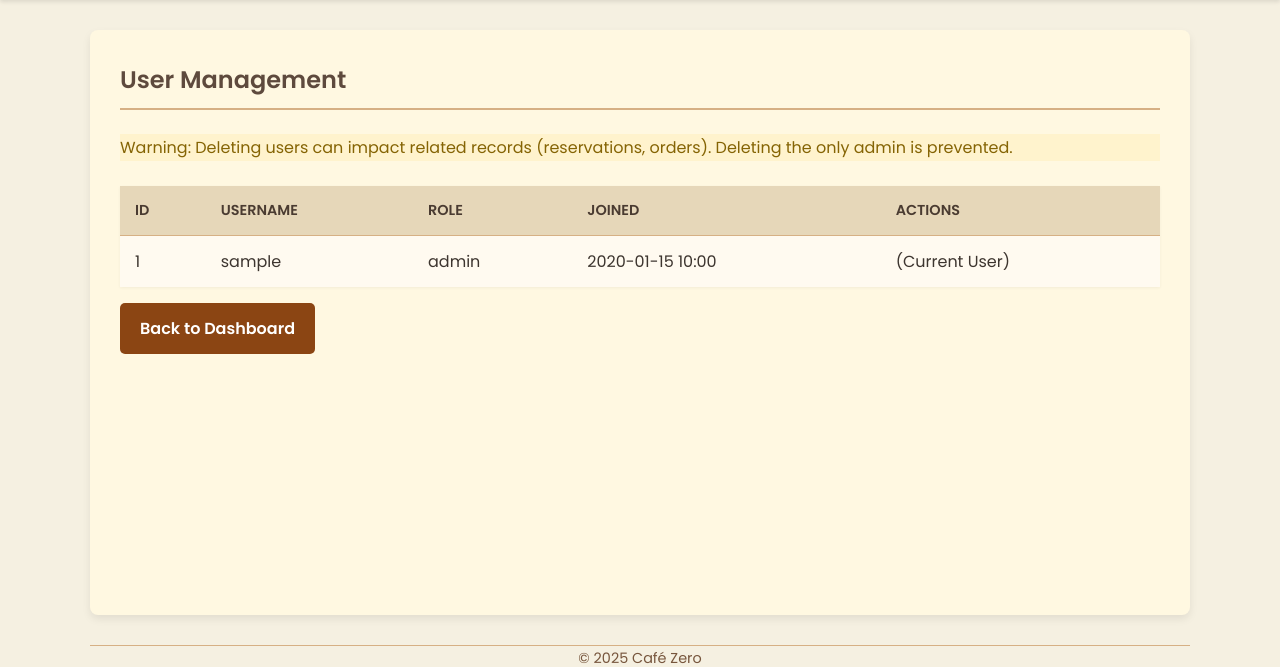
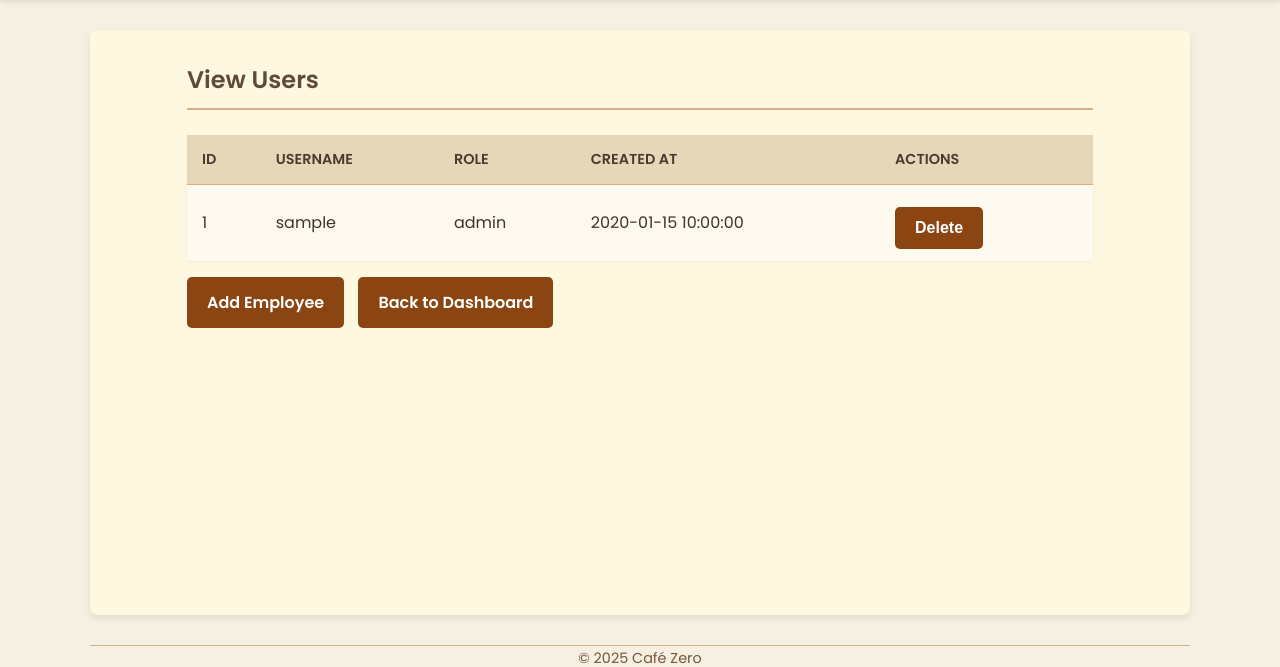
Before and after one commit to AyushZero/cafe-management-SQL, a Flask app: page /admin/users in a window 1280 px wide. Shown: the part 115-782 px from the top of the page. Run offline with Flask 3, Linux system fonts and the light colour scheme; the visitor is signed in with stand-in values (Sample User, id 1); tables that the repository leaves empty or names only in its code hold one stand-in row (values such as "Sample post").

Commit message:
Changed Complete order functionality.

```diff
--- a/app.py
+++ b/app.py
@@ -826,35 +826,76 @@ def employee_add_item(reservation_id):
             (order_id, order_id)
         )
 
-        # Get the updated order total
-        cursor.execute("SELECT total_amount FROM orders WHERE id = %s", (order_id,))
-        order_total = cursor.fetchone()[0]
-
-        # Award loyalty points (1 point per ₹100 spent)
-        points = int(order_total / 100)  # 1 point per ₹100 spent
-        if points > 0:
-            # Update loyalty points in users table
-            cursor.execute(
-                "UPDATE users SET loyalty_points = loyalty_points + %s WHERE id = %s",
-                (points, customer_id)
-            )
-            # Verify the update
-            cursor.execute("SELECT loyalty_points FROM users WHERE id = %s", (customer_id,))
-            updated_points = cursor.fetchone()[0]
-            print(f"Updated loyalty points for customer {customer_id} to {updated_points}")
-            flash(f'Awarded {points} loyalty points to customer', 'success')
-
         get_db().commit()
         flash('Item added to order successfully', 'success')
 
     except Exception as e:
         get_db().rollback()
-        print(f"MySQL Error adding item/updating points: {e}")
+        print(f"MySQL Error adding item: {e}")
         flash('Error adding item to order', 'error')
     finally:
         cursor.close()
 
     return redirect(url_for('employee_add_order', reservation_id=reservation_id))
+
+@app.route('/employee/order/complete/<int:reservation_id>', methods=['POST'])
+@login_required
+@role_required('employee')
+def complete_order(reservation_id):
+    try:
+        cursor = get_db().cursor()
+
+        # Get the order details
+        cursor.execute("""
+            SELECT o.id, o.customer_id, o.total_amount, r.status
+            FROM orders o
+            JOIN reservations r ON o.reservation_id = r.id
+            WHERE o.reservation_id = %s
+        """, (reservation_id,))
+        order_data = cursor.fetchone()
+
+        if not order_data:
+            flash('Order not found', 'error')
+            return redirect(url_for('employee_view_reservations'))
+
+        order_id, customer_id, total_amount, reservation_status = order_data
+
+        if reservation_status == 'completed':
+            flash('This order has already been completed', 'warning')
+            return redirect(url_for('employee_view_reservations'))
+
+        # Calculate loyalty points (10% of total amount)
+        points = decimal.Decimal(str(total_amount)) * decimal.Decimal('0.10')
+
+        # Update loyalty points
+        cursor.execute(
+            "UPDATE users SET loyalty_points = loyalty_points + %s WHERE id = %s",
+            (points, customer_id)
+        )
+
+        # Mark reservation as completed
+        cursor.execute(
+            "UPDATE reservations SET status = 'completed' WHERE id = %s",
+            (reservation_id,)
+        )
+
+        # Mark order as delivered (using the correct ENUM value)
+        cursor.execute(
+            "UPDATE orders SET status = 'delivered' WHERE id = %s",
+            (order_id,)
+        )
+
+        get_db().commit()
+        flash(f'Order completed successfully! Awarded {points:.2f} loyalty points to customer.', 'success')
+
+    except Exception as e:
+        get_db().rollback()
+        print(f"MySQL Error completing order: {e}")
+        flash('Error completing order', 'error')
+    finally:
+        cursor.close()
+
+    return redirect(url_for('employee_view_reservations'))
 
 def init_loyalty_points_trigger():
     """Initialize the loyalty points trigger."""
--- a/templates/admin/add_employee.html
+++ b/templates/admin/add_employee.html
@@ -16,5 +16,7 @@
 
     <input type="submit" value="Create Employee Account">
   </form>
-   <p><a href="{{ url_for('admin_dashboard') }}">Back to Dashboard</a></p>
+        <a href="{{ url_for('admin_dashboard') }}" class="button-link">
+            <i class="fas fa-arrow-left"></i> Back to Dashboard
+        </a>
 {% endblock %}
--- a/templates/admin/cursors.html
+++ b/templates/admin/cursors.html
@@ -64,7 +64,7 @@
     </div>
 
     <!-- Back Button -->
-    <div class="text-center mt-4">
+    <div class="mt-4">
         <a href="{{ url_for('admin_dashboard') }}" class="button-link">
             <i class="fas fa-arrow-left"></i> Back to Dashboard
         </a>
--- a/templates/admin/dashboard.html
+++ b/templates/admin/dashboard.html
@@ -28,6 +28,7 @@
             </div>
         </div>
     </div>
+    <br>
 
     <!-- Quick Actions -->
     <div class="row mb-4">
@@ -46,7 +47,7 @@
             </div>
         </div>
     </div>
-
+    <br>
     <!-- Recent Activity -->
     <div class="row">
         <div class="col-md-6">
@@ -78,6 +79,7 @@
                 </div>
             </div>
         </div>
+        <br>
         <div class="col-md-6">
             <div class="card">
                 <div class="card-body">
--- a/templates/admin/view_orders.html
+++ b/templates/admin/view_orders.html
@@ -14,12 +14,12 @@
             <form method="GET" class="row g-3">
                 <div class="col-md-4">
                     <label for="start_date" class="form-label">Start Date</label>
-                    <input type="date" class="form-control date-picker" id="start_date" name="start_date"
+                    <input type="datetime-local" class="form-control date-picker" id="start_date" name="start_date"
                            value="{{ start_date }}" required>
                 </div>
                 <div class="col-md-4">
                     <label for="end_date" class="form-label">End Date</label>
-                    <input type="date" class="form-control date-picker" id="end_date" name="end_date"
+                    <input type="datetime-local" class="form-control date-picker" id="end_date" name="end_date"
                            value="{{ end_date }}" required>
                 </div>
                 <div class="col-md-4 d-flex align-items-end">
--- a/templates/admin/view_reservations.html
+++ b/templates/admin/view_reservations.html
@@ -71,5 +71,9 @@
   {% else %}
     <p>No reservations found.</p>
   {% endif %}
-  <p><a href="{{ url_for('admin_dashboard') }}" class="button-link mt-2">Back to Dashboard</a></p>
+  <div class="mt-4">
+    <a href="{{ url_for('admin_dashboard') }}" class="button-link">
+      <i class="fas fa-arrow-left"></i> Back to Dashboard
+    </a>
+  </div>
 {% endblock %}
--- a/templates/admin/view_users.html
+++ b/templates/admin/view_users.html
@@ -1,44 +1,53 @@
-{% extends 'base.html' %}
+{% extends "base.html" %}
 
 {% block title %}View Users{% endblock %}
 
 {% block content %}
-  <h2>User Management</h2>
-  <p class="flash-warning">Warning: Deleting users can impact related records (reservations, orders). Deleting the only admin is prevented.</p>
-  {% if users %}
-    <table>
+<div class="container mt-4">
+    <div class="d-flex justify-content-between align-items-center mb-4">
+        <h2>View Users</h2>
+
+    </div>
+
+    <div class="table-responsive">
+        <table class="table table-striped">
             <thead>
                 <tr>
                     <th>ID</th>
                     <th>Username</th>
                     <th>Role</th>
-          <th>Joined</th>
+                    <th>Created At</th>
                     <th>Actions</th>
                 </tr>
             </thead>
             <tbody>
                 {% for user in users %}
                 <tr>
-            <td>{{ user['id'] }}</td>
-            <td>{{ user['username'] }}</td>
-            <td>{{ user['role'] }}</td>
-            <td>{{ user['created_at'].strftime('%Y-%m-%d %H:%M') }}</td> {# Format timestamp #}
+                    <td>{{ user.id }}</td>
+                    <td>{{ user.username }}</td>
+                    <td>{{ user.role }}</td>
+                    <td>{{ user.created_at }}</td>
                     <td>
-              {# Prevent deleting self or the only admin directly in template too #}
-              {% if user['id'] != session['user_id'] %}
-                <form action="{{ url_for('admin_delete_user', user_id=user['id']) }}" method="post" style="display: inline;" onsubmit="return confirm('Are you sure you want to delete user {{ user.username }}? This cannot be undone.');">
-                    <button type="submit" class="button-delete">Delete</button>
+                        <form action="{{ url_for('admin_delete_user', user_id=user.id) }}" method="POST" class="d-inline">
+                            <button type="submit" class="btn btn-sm btn-danger" onclick="return confirm('Are you sure you want to delete this user?')">
+                                Delete
+                            </button>
                         </form>
-              {% else %}
-                (Current User)
-              {% endif %}
                     </td>
                 </tr>
                 {% endfor %}
             </tbody>
         </table>
-  {% else %}
-    <p>No users found.</p>
-  {% endif %}
-  <p><a href="{{ url_for('admin_dashboard') }}" class="button-link mt-2">Back to Dashboard</a></p>
+    </div>
+
+    <!-- Back Button -->
+    <div class="mt-4">
+        <a href="{{ url_for('admin_add_employee') }}" class="button-link">
+            <i class="fas fa-user-plus"></i> Add Employee
+        </a>
+        <a href="{{ url_for('admin_dashboard') }}" class="button-link">
+            <i class="fas fa-arrow-left"></i> Back to Dashboard
+        </a>
+    </div>
+</div>
 {% endblock %}
--- a/templates/customer/make_reservation.html
+++ b/templates/customer/make_reservation.html
@@ -13,5 +13,5 @@
 
      <input type="submit" value="Reserve Table">
   </form>
-  <p><a href="{{ url_for('customer_dashboard') }}">Back to Dashboard</a></p>
+  <p><a href="{{ url_for('customer_dashboard') }}" class="button-link">Back to Dashboard</a></p>
 {% endblock %}
--- a/templates/customer/view_orders.html
+++ b/templates/customer/view_orders.html
@@ -24,5 +24,5 @@
   {% else %}
     <p>No orders found for this reservation.</p>
   {% endif %}
-  <p><a href="{{ url_for('customer_view_reservations') }}">Back to Reservations</a></p>
+  <p><a href="{{ url_for('customer_view_reservations') }}" class="button-link">Back to Reservations</a></p>
 {% endblock %}
--- a/templates/customer/view_reservations.html
+++ b/templates/customer/view_reservations.html
@@ -31,5 +31,5 @@
   {% else %}
     <p>You have no reservations yet.</p>
   {% endif %}
-  <p><a href="{{ url_for('customer_dashboard') }}">Back to Dashboard</a></p>
+  <p><a href="{{ url_for('customer_dashboard') }}" class="button-link">Back to Dashboard</a></p>
 {% endblock %}
--- a/templates/employee/add_customer.html
+++ b/templates/employee/add_customer.html
@@ -13,5 +13,5 @@
     <br>
     <input type="submit" value="Create Customer">
   </form>
-   <p><a href="{{ url_for('employee_dashboard') }}">Back to Dashboard</a></p>
+   <p><a href="{{ url_for('employee_dashboard') }}" class="button-link">Back to Dashboard</a></p>
 {% endblock %}
--- a/templates/employee/add_reservation.html
+++ b/templates/employee/add_reservation.html
@@ -21,5 +21,5 @@
 
      <input type="submit" value="Add Reservation">
   </form>
-  <p><a href="{{ url_for('employee_dashboard') }}">Back to Dashboard</a></p>
+  <p><a href="{{ url_for('employee_dashboard') }}" class="button-link">Back to Dashboard</a></p>
 {% endblock %}
```
Also changed, not shown: templates/admin/database_views.html (+21 -41 lines), templates/admin/reports.html (+21 -30 lines), templates/admin/triggers.html (+16 -13 lines), templates/employee/add_order.html (+14 -4 lines). Lines whose indentation alone changed are shown as unchanged.
